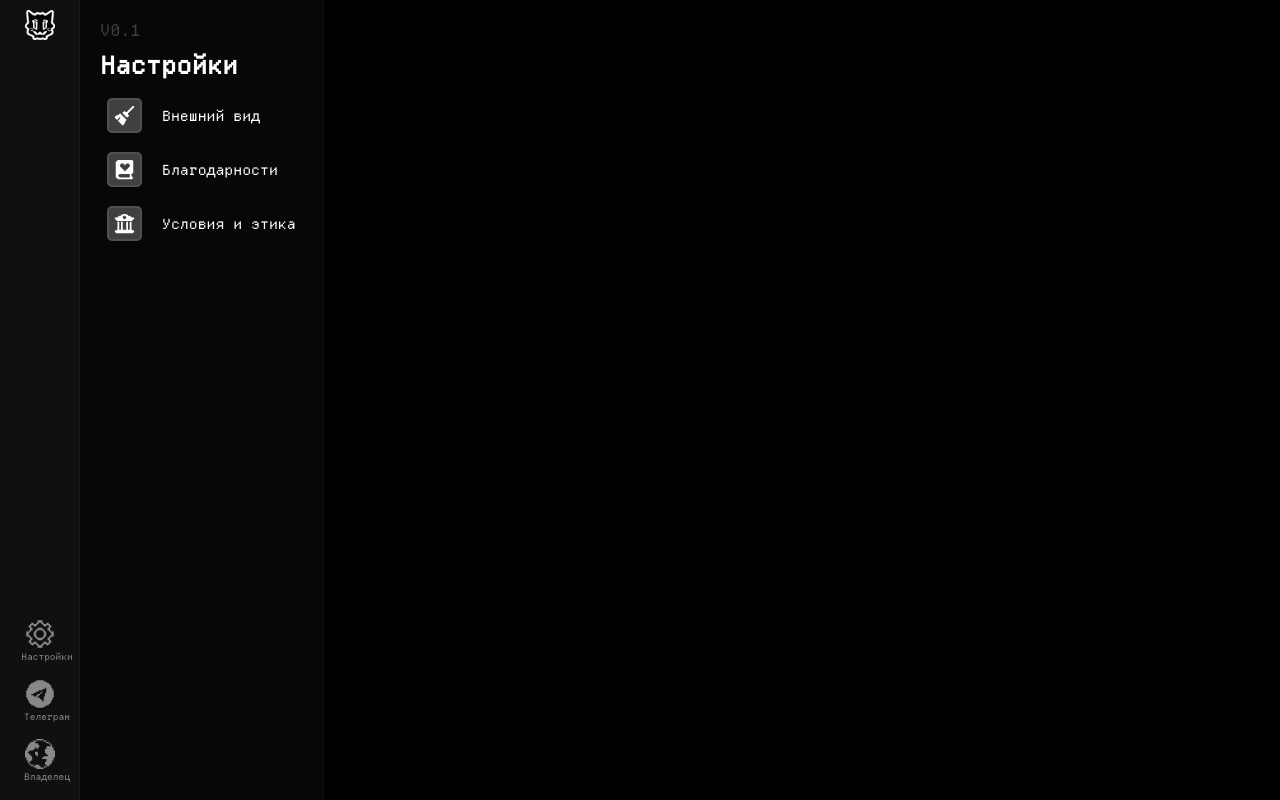
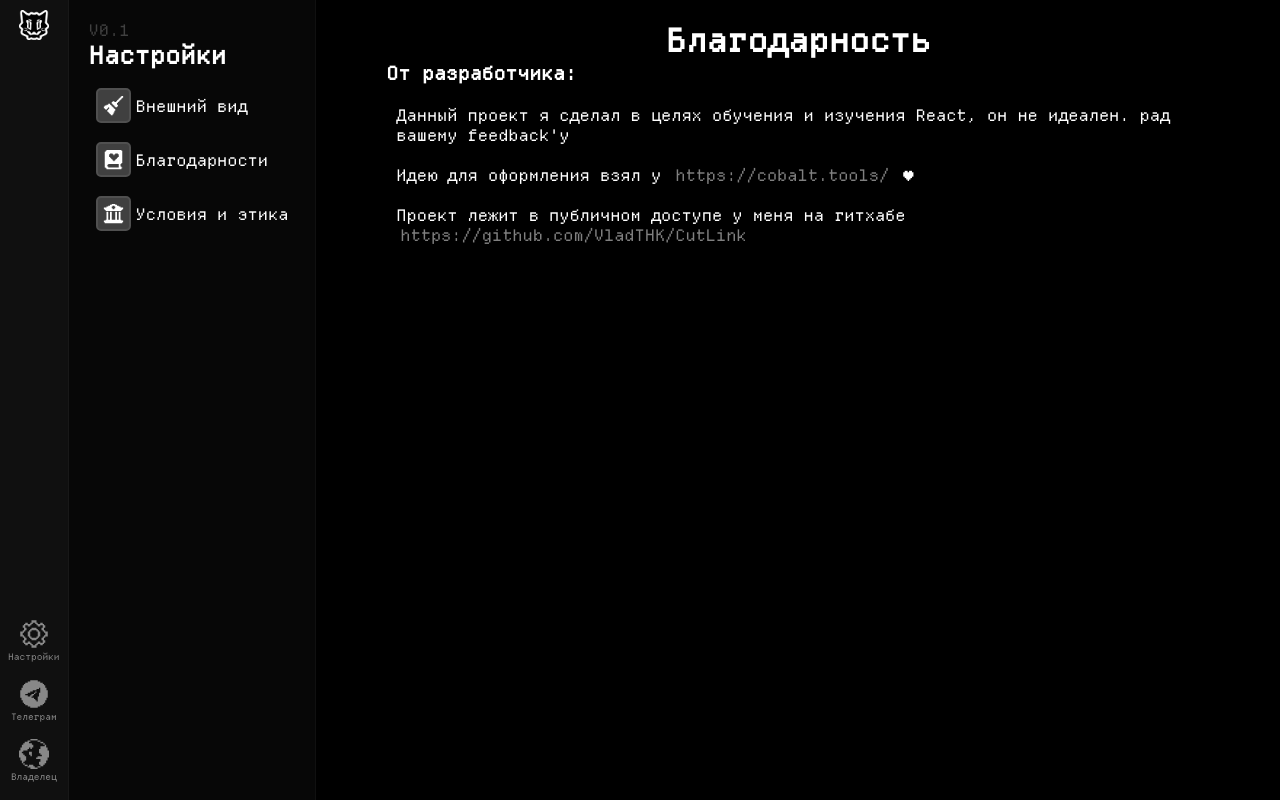
Before and after one commit to VladTHK/CutLink, a React (Vite) app: page /settings/thanks in a window 1280 px wide. Built offline with nearby package versions, Linux system fonts and the light colour scheme.

Commit message:
add thanks to settings

```diff
--- a/src/components/SupportService/styles.module.css
+++ b/src/components/SupportService/styles.module.css
@@ -109,6 +109,7 @@
 }
 
 .supportList ul {
+    width: fit-content;
     list-style-type: none;
     gap: 6px;
     flex-wrap: wrap;
@@ -118,10 +119,12 @@
 }
 
 .supportList li {
+    color: white;
     border-radius: 5px;
     background-color: #383838;
+    padding: 4px;
+    text-indent: none;
     box-shadow: 0 0 5px 1px rgb(14, 14, 14);
-    padding: 4px 8px;
     opacity: 0;
     transform: translateY(-5px);
     transition: all 0.2s ease;
--- a/src/components/Terms/Terms.jsx
+++ b/src/components/Terms/Terms.jsx
@@ -9,40 +9,42 @@ const Terms = () => {
     const content = {
         privacy: (
             <div>
-                <h1>Политика конфиденциальности</h1>
+                <h1 className={styles.title}>Политика конфиденциальности</h1>
 
-                <p>
+                <h2 className={styles.indent}>Общие положения</h2>
+
+                <p className={styles.text}>
                     Сервис CutLink не требует регистрации и не собирает персональные данные пользователей,
                     такие как имя или адрес электронной почты.
                 </p>
 
-                <h2>Какие данные мы можем обрабатывать</h2>
-                <ul>
+                <h2 className={styles.indent}>Какие данные мы можем обрабатывать</h2>
+                <ul className={styles.list}>
                     <li>введённые пользователем ссылки для их сокращения</li>
                     <li>техническая информация браузера (IP, устройство, тип браузера)</li>
                     <li>время и дата обращения к сервису</li>
                 </ul>
 
-                <h2>Использование данных</h2>
-                <p>
+                <h2 className={styles.indent}>Использование данных</h2>
+                <p className={styles.text}>
                     Данные используются исключительно для работы сервиса, создания коротких ссылок
                     и обеспечения стабильной работы приложения.
                 </p>
 
-                <h2>Cookies</h2>
-                <p>
+                <h2 className={styles.indent}>Cookies</h2>
+                <p className={styles.text}>
                     Сервис может использовать cookies для улучшения пользовательского опыта.
                     Пользователь может отключить их в настройках браузера.
                 </p>
 
-                <h2>Передача третьим лицам</h2>
-                <p>
+                <h2 className={styles.indent}>Передача третьим лицам</h2>
+                <p className={styles.text}>
                     Мы не продаём и не передаём данные пользователей третьим лицам,
                     кроме случаев, предусмотренных законом.
                 </p>
 
-                <h2>Безопасность</h2>
-                <p>
+                <h2 className={styles.indent}>Безопасность</h2>
+                <p className={styles.text}>
                     Мы принимаем меры для защиты данных, однако не можем гарантировать абсолютную безопасность
                     передачи информации через интернет.
                 </p>
@@ -51,36 +53,36 @@ const Terms = () => {
 
         terms: (
             <div>
-                <h1>Условия использования</h1>
+                <h1 className={styles.title}>Условия использования</h1>
 
-                <h2>Общие положения</h2>
-                <p>
+                <h2 className={styles.indent}>Общие положения</h2>
+                <p className={styles.text}>
                     Используя CutLink, пользователь соглашается с настоящими условиями.
                     Сервис предоставляется "как есть".
                 </p>
 
-                <h2>Запрещено использовать сервис для</h2>
-                <ul>
+                <h2 className={styles.indent}>Запрещено использовать сервис для</h2>
+                <ul className={styles.list}>
                     <li>фишинга и мошенничества</li>
                     <li>распространения вредоносных ссылок или вирусов</li>
                     <li>нарушения авторских прав</li>
                     <li>незаконной деятельности</li>
                 </ul>
 
-                <h2>Ограничение ответственности</h2>
-                <p>
+                <h2 className={styles.indent}>Ограничение ответственности</h2>
+                <p className={styles.text}>
                     Мы не несем ответственности за содержимое сайтов, на которые ведут сокращённые ссылки,
                     а также за возможные убытки пользователей.
                 </p>
 
-                <h2>Блокировка ссылок</h2>
-                <p>
+                <h2 className={styles.indent}>Блокировка ссылок</h2>
+                <p className={styles.text}>
                     Администрация может удалить или заблокировать ссылки,
                     которые нарушают правила сервиса или законодательство.
                 </p>
 
-                <h2>Изменения условий</h2>
-                <p>
+                <h2 className={styles.indent}>Изменения условий</h2>
+                <p className={styles.text}>
                     Условия могут быть изменены в любое время без предварительного уведомления.
                     Продолжение использования сервиса означает согласие с обновлениями.
                 </p>
@@ -91,11 +93,11 @@ const Terms = () => {
     return (
         <div className={styles.con}>
             <div className={styles.buttons}>
-                <button className={`${styles.privacy} ${tab === "privacy" ? styles.active : ""}`} onClick={() => setTab("privacy")}>
+                <button className={`${styles.privacy} ${styles.button} ${tab === "privacy" ? styles.active : ""}`} onClick={() => setTab("privacy")}>
                     Политика конфиденциальности
                 </button>
 
-                <button className={`${styles.terms} ${tab === "terms" ? styles.active : ""}`} onClick={() => setTab("terms")}>
+                <button className={`${styles.terms} ${styles.button} ${tab === "terms" ? styles.active : ""}`} onClick={() => setTab("terms")}>
                     Условия использования
                 </button>
             </div>
--- a/src/components/Terms/styles.module.css
+++ b/src/components/Terms/styles.module.css
@@ -1,21 +1,20 @@
 .con {
     display: flex;
-    justify-content: center;
     flex-direction: column;
-    padding: 100px;
+    padding: 80px;
     padding-top: 20px;
 }
 
-h1 {
+.title {
     text-align: center;
     margin: 10px;
 }
 
-h2 {
+.indent {
     margin-top: 10px;
 }
 
-p, ul {
+.text, .list {
     text-indent: 15px;
     font-size: 14px;
     width: 80%;
@@ -30,7 +29,7 @@ p, ul {
     margin-bottom: 20px;
 }
 
-button {
+.button {
     cursor: pointer;
     color: #808080;
     border: none;
--- a/src/components/TermsNote/styles.module.css
+++ b/src/components/TermsNote/styles.module.css
@@ -1,4 +1,5 @@
 .termsNote {
+    text-wrap: nowrap;
     position: absolute;
     bottom: 16px;
     left: 50%;
--- /dev/null
+++ b/src/components/Thanks/Thanks.jsx
@@ -0,0 +1,17 @@
+import styles from "./styles.module.css"
+
+const Thanks = () => {
+    return (
+        <div className={styles.Thanks}>
+            <h1 className={styles.title}>Благодарность</h1>
+
+            <h3 className={styles.indent}>От разработчика:</h3><br/>
+            <p className={styles.text}>Данный проект я сделал в целях обучения и изучения React, он не идеален. рад вашему feedback'у </p><br/>
+            <p className={styles.text}>Идею для оформления взял у <a href="https://cobalt.tools/">https://cobalt.tools/</a> ♥ </p> <br/>
+            <p className={styles.text}>Проект лежит в публичном доступе у меня на гитхабе <a href="https://github.com/VladTHK/CutLink">https://github.com/VladTHK/CutLink</a> </p>
+        </div>
+    )
+}
+
+
+export default Thanks
--- /dev/null
+++ b/src/components/Thanks/styles.module.css
@@ -0,0 +1,43 @@
+.Thanks {
+    padding: 20px 80px 80px 80px ;
+    animation: fadeIn 0.3s ease;
+}
+
+.title {
+    text-align: center;
+}
+
+.indent {
+    text-indent: -10px;
+}
+
+.text {
+    text-decoration: none;
+}
+
+.Thanks > .text > a {
+    border: 2px solid transparent;
+    border-radius: 5px;
+    padding: 2px;
+    color: #808080;
+    text-decoration: none;
+}
+
+.Thanks > .text > a:hover {
+    color: #808080;
+    border: 2px dashed #808080;
+    text-decoration: none;
+}
+
+
+
+@keyframes fadeIn {
+    from {
+        opacity: 0;
+        transform: translateY(5px);
+    }
+    to {
+        opacity: 1;
+        transform: translateY(0);
+    }
+}
--- a/src/pages/SettingsPage/ThanksPage.jsx
+++ b/src/pages/SettingsPage/ThanksPage.jsx
@@ -1,4 +1,5 @@
 import SettingsNavigation from "../../components/SettingsNavigation/SettingsNavigation.jsx";
+import Thanks from "../../components/Thanks/Thanks.jsx";
 
 
 
@@ -6,7 +7,10 @@ const ThanksPage = () => {
 
 
     return (
-        <SettingsNavigation/>
+        <>
+            <SettingsNavigation/>
+            <Thanks/>
+        </>
     );
 };
 
```
